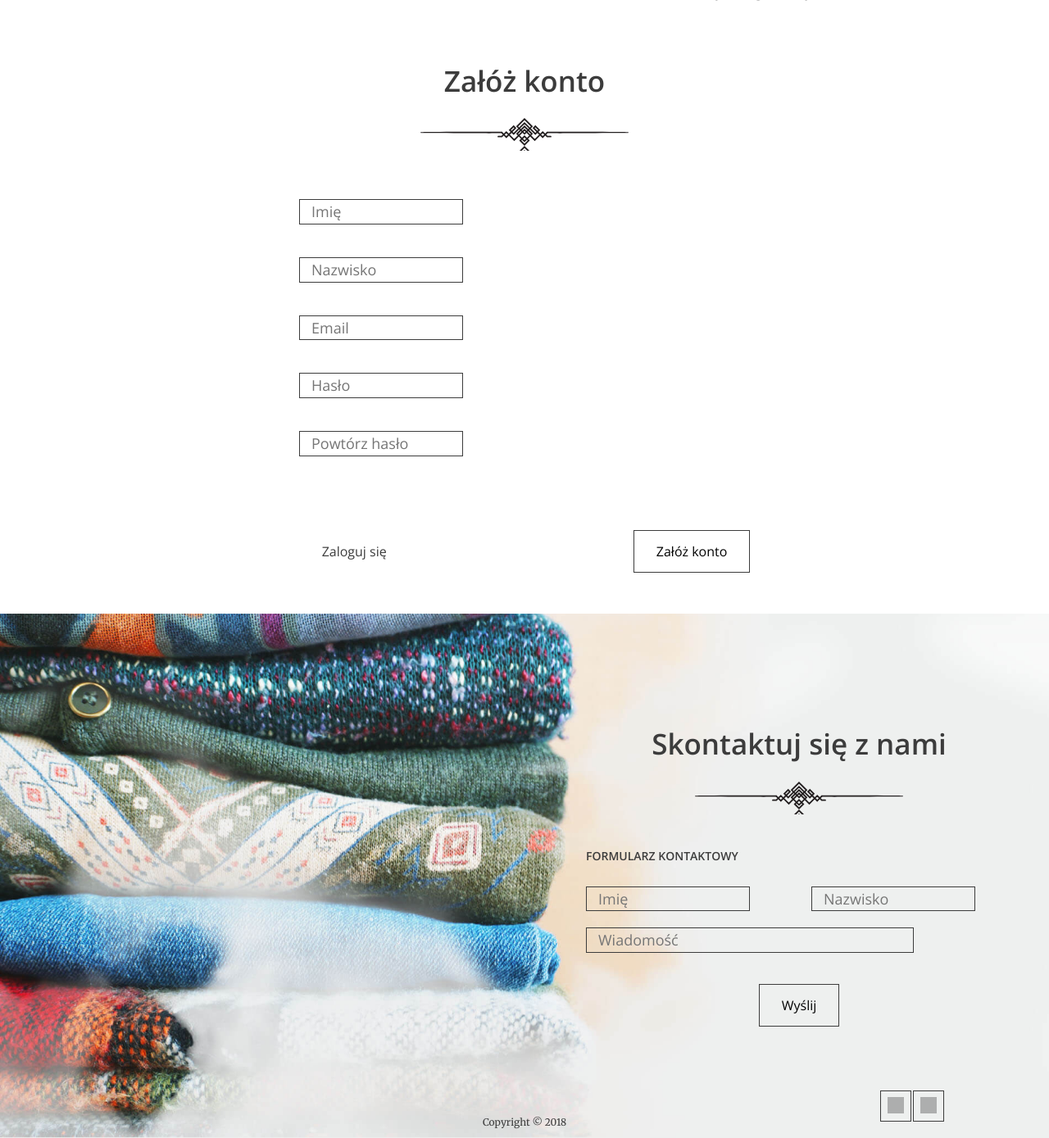
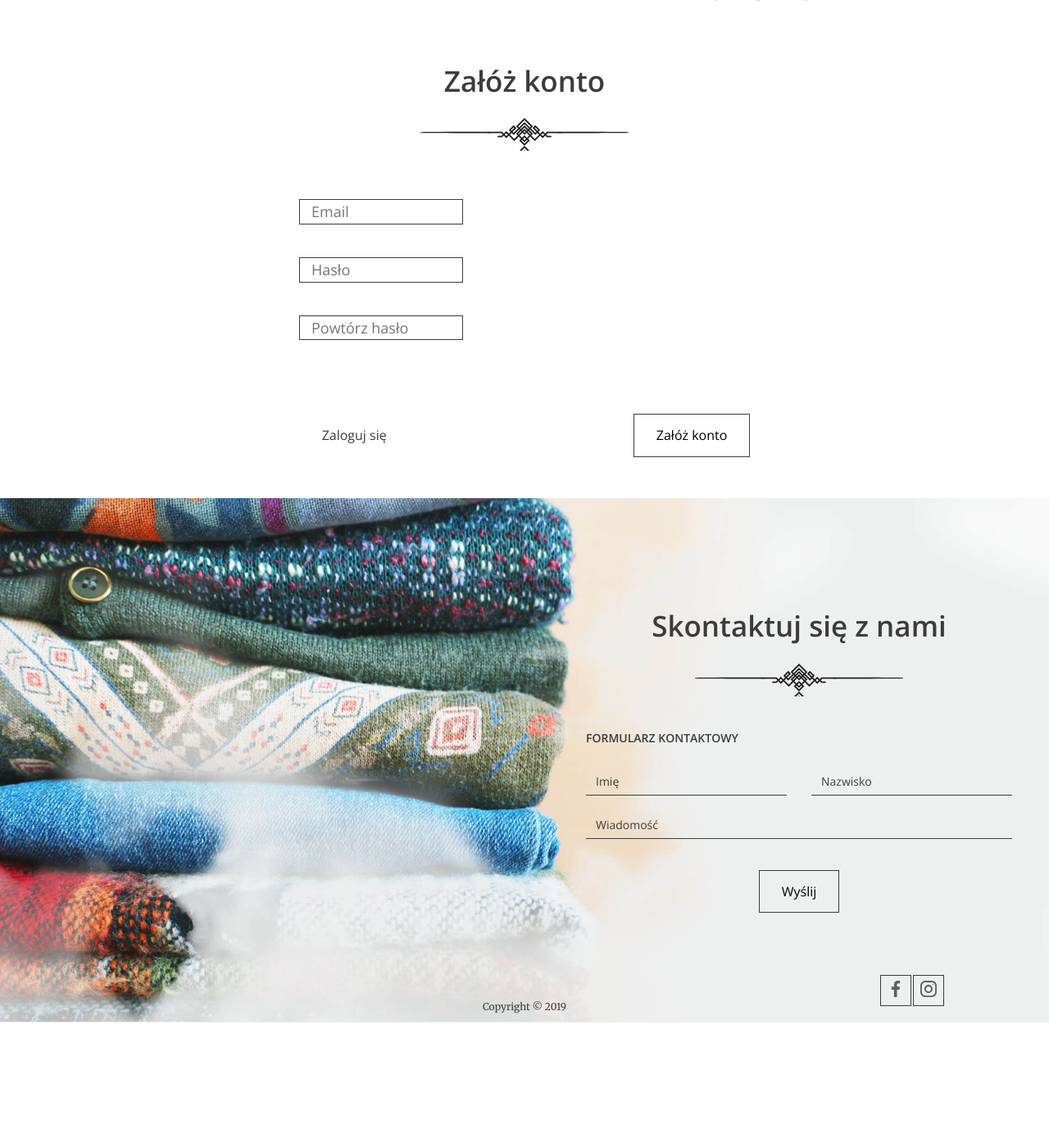
Before and after one commit to Bocian19/Share-clothes, a Django app: page /register/ in a window 1280 px wide. Shown: the part 75-1464 px from the top of the page at 82% size. After the commit the page ends 1323 px from the top, so only its background shows below. Run offline with Django 3.2, Linux system fonts and the light colour scheme; grey boxes are pictures that could not be loaded.

Commit message:
index.html and register.html updated

```diff
--- a/share_clothes/templates/base.html
+++ b/share_clothes/templates/base.html
@@ -9,3 +9,30 @@
     <link rel="stylesheet" href="{% static 'css/style.css' %}" />
   </head>
 {% endblock %}
+
+{% block content %}
+{% endblock %}
+
+{% block footer %}
+    <footer>
+      <div id="contact" class="contact">
+        <h2>Skontaktuj się z nami</h2>
+        <h3>Formularz kontaktowy</h3>
+        <form class="form--contact">
+          <div class="form-group form-group--50"><input type="text" name="name" placeholder="Imię" /></div>
+          <div class="form-group form-group--50"><input type="text" name="surname" placeholder="Nazwisko" /></div>
+
+          <div class="form-group"><textarea name="message" placeholder="Wiadomość" rows="1"></textarea></div>
+
+          <button class="btn" type="submit">Wyślij</button>
+        </form>
+      </div>
+      <div class="bottom-line">
+        <span class="bottom-line--copy">Copyright &copy; 2019</span>
+        <div class="bottom-line--icons">
+          <a href="#" class="btn btn--small"><img src="{% static 'share_clothes/icon-facebook.svg' %}"/></a>
+          <a href="#" class="btn btn--small"><img src="{% static 'share_clothes/icon-instagram.svg' %}"/></a>
+        </div>
+      </div>
+    </footer>
+{% endblock %}
--- a/share_clothes/templates/register.html
+++ b/share_clothes/templates/register.html
@@ -1,12 +1,5 @@
-<!DOCTYPE html>
-<html lang="pl">
-  <head>
-    <meta charset="UTF-8" />
-    <meta name="viewport" content="width=device-width, initial-scale=1.0" />
-    <meta http-equiv="X-UA-Compatible" content="ie=edge" />
-    <title>Document</title>
-    <link rel="stylesheet" href="css/style.css" />
-  </head>
+{% extends 'base.html' %}
+{% block content %}
   <body>
     <header>
       <nav class="container container--70">
@@ -14,7 +7,6 @@
           <li><a href="#">Zaloguj</a></li>
           <li class="highlighted"><a href="#">Załóż konto</a></li>
         </ul>
-
         <ul>
           <li><a href="#">Start</a></li>
           <li><a href="#">O co chodzi?</a></li>
@@ -28,12 +20,6 @@
     <section class="login-page">
       <h2>Załóż konto</h2>
       <form>
-        <div class="form-group">
-          <input type="text" name="name" placeholder="Imię" />
-        </div>
-         <div class="form-group">
-          <input type="text" name="surname" placeholder="Nazwisko" />
-        </div>
         <div class="form-group">
           <input type="email" name="email" placeholder="Email" />
         </div>
@@ -50,41 +36,6 @@
         </div>
       </form>
     </section>
+ {% endblock %}
 
-    <footer>
-      <div class="contact">
-        <h2>Skontaktuj się z nami</h2>
-        <h3>Formularz kontaktowy</h3>
-        <form>
-          <div class="form-group form-group--50">
-            <input type="text" name="name" placeholder="Imię" />
-          </div>
-          <div class="form-group form-group--50">
-            <input type="text" name="surname" placeholder="Nazwisko" />
-          </div>
-
-          <div class="form-group">
-            <textarea
-              name="message"
-              placeholder="Wiadomość"
-              rows="1"
-            ></textarea>
-          </div>
-
-          <button class="btn" type="submit">Wyślij</button>
-        </form>
-      </div>
-      <div class="bottom-line">
-        <span class="bottom-line--copy">Copyright &copy; 2018</span>
-        <div class="bottom-line--icons">
-          <a href="#" class="btn btn--small"
-            ><img src="images/icon-facebook.svg"
-          /></a>
-          <a href="#" class="btn btn--small"
-            ><img src="images/icon-instagram.svg"
-          /></a>
-        </div>
-      </div>
-    </footer>
   </body>
-</html>
```
Also changed, not shown: share_clothes/templates/index.html (+7 -38 lines).
